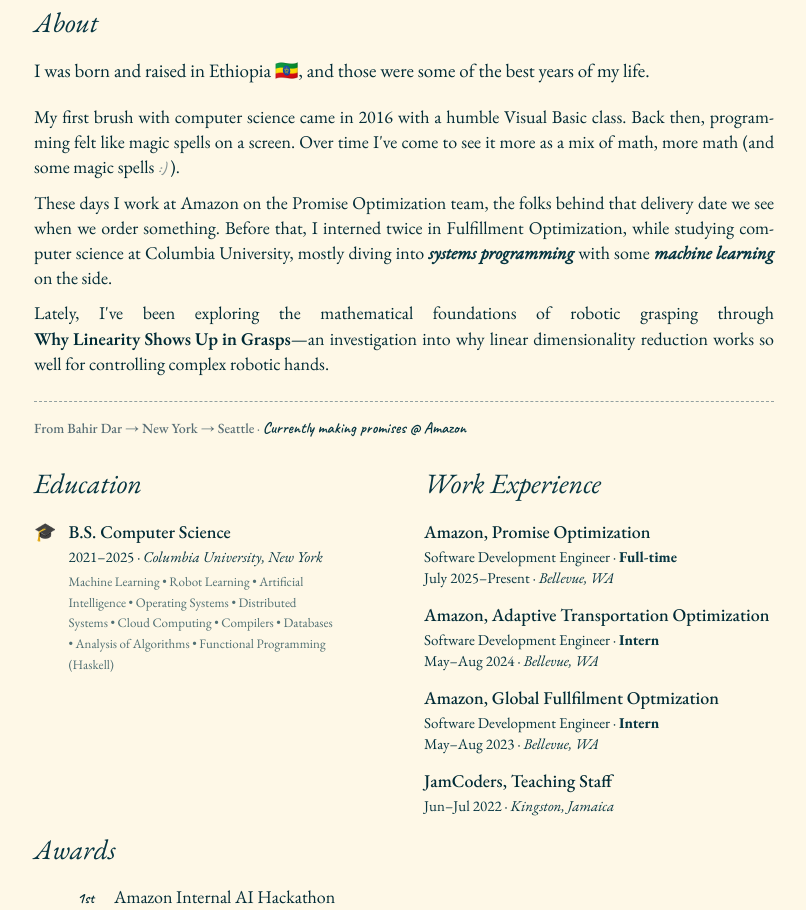
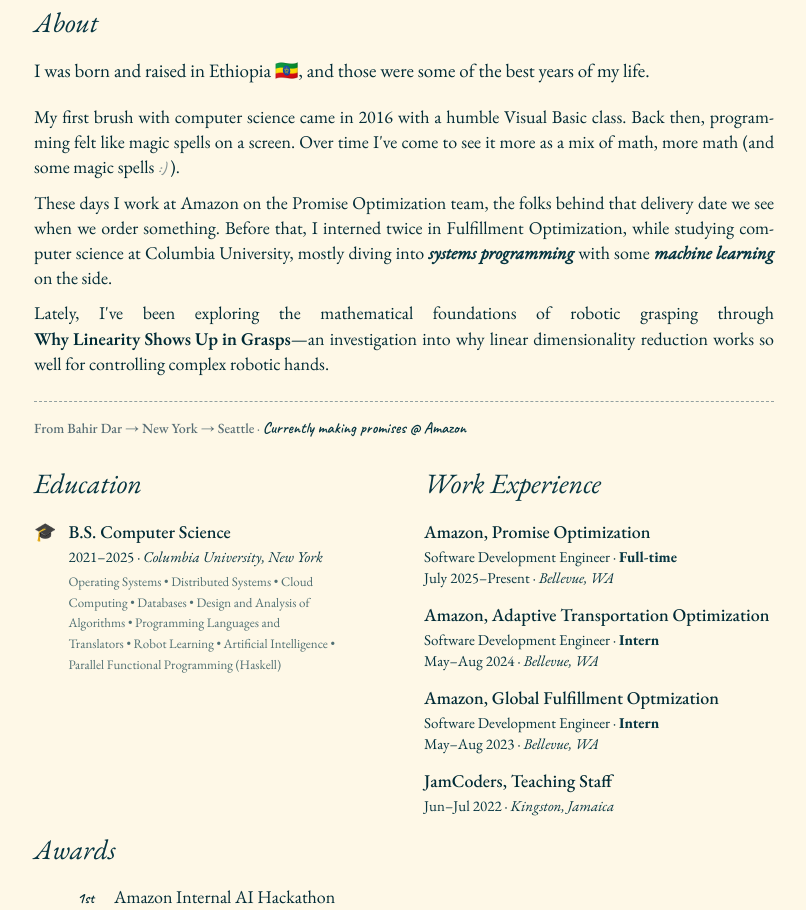
Before and after one commit to bereket-molla/is, a plain HTML site: page index.html in a window 1280 px wide. Shown: the part 266-1176 px from the top of the page, without its empty margins (236-1042 px from the left). Drawn offline with nearby package versions, Linux system fonts and the light colour scheme; a script that the page names is missing.

Commit message:
Revise coursework and fix work title typo
Updated coursework and work title for clarity.

```diff
--- a/index.html
+++ b/index.html
@@ -70,7 +70,7 @@
                         <div>
                             <div class="degree">B.S. Computer Science</div>
                             <div class="institution">2021–2025 · <em><span class="columbia-highlight">Columbia University</span>, New York</em></div>
-                            <div class="institution coursework-text" style="font-size: 13px; margin-top: 5px; opacity: 0.7;">Machine Learning • Robot Learning • Artificial Intelligence • Operating Systems • Distributed Systems • Cloud Computing • Compilers • Databases • Analysis of Algorithms • Functional Programming (Haskell)</div>
+                            <div class="institution coursework-text" style="font-size: 13px; margin-top: 5px; opacity: 0.7;">Operating Systems • Distributed Systems • Cloud Computing • Databases • Design and Analysis of Algorithms • Programming Languages and Translators • Robot Learning • Artificial Intelligence • Parallel Functional Programming (Haskell)</div>
                         </div>
                     </div>
                 </section>
@@ -91,7 +91,7 @@
                         </div>
 
                         <div class="work-item">
-                            <div class="work-title">Amazon, Global Fullfilment Optmization</div>
+                            <div class="work-title">Amazon, Global Fulfillment Optmization</div>
                             <div class="work-details">Software Development Engineer · <strong>Intern</strong></div>
                             <div class="work-details">May–Aug 2023 · <em>Bellevue, WA</em></div>
                         </div>
```
